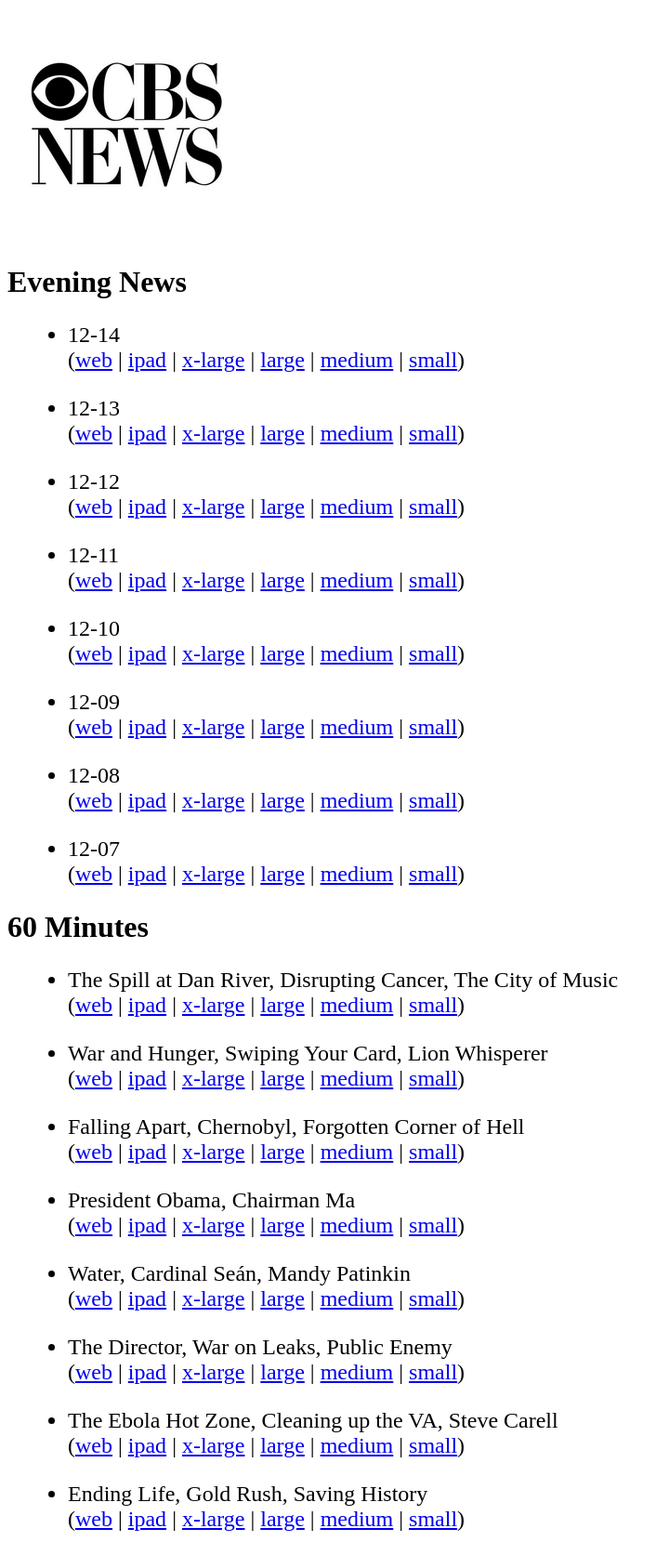
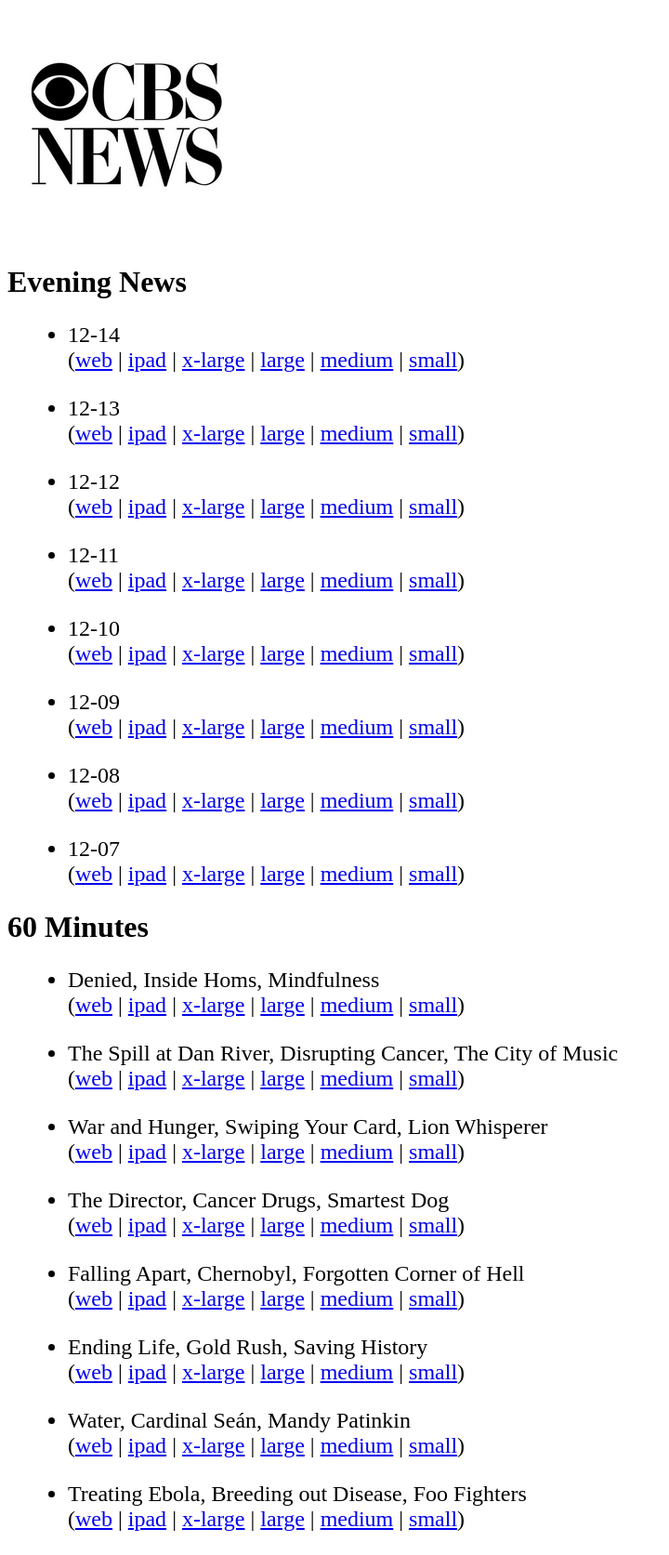
Before and after one commit to jkutner/cbsfeed, a Jekyll site: the page built from index.html, in a window 1280 px wide. Shown: the whole page at 93% size, without its empty margins (0-720 px from the left). Built offline with Jekyll 4.4.1, drawn with Linux system fonts in a browser that asks for light colours; nearby versions of some CDN libraries; some of the changed lines change nothing that is shown.

Commit message:
Updating with latest episdoes

```diff
--- a/_data/sixtymin.yml
+++ b/_data/sixtymin.yml
@@ -1,4 +1,13 @@
 ---
+- title: Denied, Inside Homs, Mindfulness
+  links:
+    orig: /videos/denied-inside-homs-mindfulness/
+    ipad: ipad-streaming.cbsnews.com/media/mpx/2014/12/14/372475971824/60_FULL_121414_320321_phone.m3u8
+    mp4_240: media\/2014\/12\/14\/372475971824\/60_FULL_121414_320246_240.mp4
+    mp4_740: media\/2014\/12\/14\/372475971824\/60_FULL_121414_320246_740.mp4
+    mp4_796: media\/2014\/12\/14\/372475971824\/60_FULL_121414_320246_796.mp4
+    mp4_1296: media\/2014\/12\/14\/372475971824\/60_FULL_121414_320246_1296.mp4
+  date: Denied, Inside Homs, Mindfulness
 - title: The Spill at Dan River, Disrupting Cancer, The City of Music
   links:
     orig: /videos/the-spill-at-dan-river-disrupting-cancer-the-city-of-music/
@@ -17,6 +26,15 @@
     mp4_796: media\/2014\/11\/29\/365134915521\/60_FULL_113014_314250_796.mp4
     mp4_1296: media\/2014\/11\/29\/365134915521\/60_FULL_113014_314250_1296.mp4
   date: War and Hunger, Swiping Your Card, Lion Whisperer
+- title: The Director, Cancer Drugs, Smartest Dog
+  links:
+    orig: /videos/the-director-cancer-drugs-smartest-dog/
+    ipad: ipad-streaming.cbsnews.com/media/mpx/2014/10/05/338079299674/60_FULL_100514_287241_tablet.m3u8
+    mp4_240: media\/2014\/10\/05\/338079299674\/60_FULL_100514_287079_240.mp4
+    mp4_740: media\/2014\/10\/05\/338079299674\/60_FULL_100514_287079_740.mp4
+    mp4_796: media\/2014\/10\/05\/338079299674\/60_FULL_100514_287079_796.mp4
+    mp4_1296: media\/2014\/10\/05\/338079299674\/60_FULL_100514_287079_1296.mp4
+  date: The Director, Cancer Drugs, Smartest Dog
 - title: Falling Apart, Chernobyl, Forgotten Corner of Hell
   links:
     orig: /videos/falling-apart-chernobyl-forgotten-corner-of-hell/
@@ -26,15 +44,15 @@
     mp4_796: media\/2014\/11\/23\/362313795967\/60_FULL_11232014_312148_796.mp4
     mp4_1296: media\/2014\/11\/23\/362313795967\/60_FULL_11232014_312148_1296.mp4
   date: Falling Apart, Chernobyl, Forgotten Corner of Hell
-- title: President Obama, Chairman Ma
+- title: Ending Life, Gold Rush, Saving History
   links:
-    orig: /videos/president-obama-chairman-ma/
-    ipad: ipad-streaming.cbsnews.com/media/mpx/2014/09/29/334715459590/60_FULL_092814_285651_500/60_FULL_092814_285651_500.m3u8
-    mp4_240: media\/2014\/09\/29\/334715459590\/60_FULL_092814_283238_240.mp4
-    mp4_740: media\/2014\/09\/29\/334715459590\/60_FULL_092814_283238_740.mp4
-    mp4_796: media\/2014\/09\/29\/334715459590\/60_FULL_092814_283238_796.mp4
-    mp4_1296: media\/2014\/09\/29\/334715459590\/60_FULL_092814_283238_1296.mp4
-  date: President Obama, Chairman Ma
+    orig: /videos/ending-life-gold-rush-saving-history/
+    ipad: ipad-streaming.cbsnews.com/media/mpx/2014/10/19/344922179613/60_FULL_101914_297733_500/60_FULL_101914_297733_500.m3u8
+    mp4_240: media\/2014\/10\/19\/344922124013\/60_FULL_101914_297722_240.mp4
+    mp4_740: media\/2014\/10\/19\/344922174013\/60_FULL_101914_297722_740.mp4
+    mp4_796: media\/2014\/10\/19\/344922179613\/60_FULL_101914_297722_796.mp4
+    mp4_1296: media\/2014\/10\/19\/3449221129613\/60_FULL_101914_297722_1296.mp4
+  date: Ending Life, Gold Rush, Saving History
 - title: Water, Cardinal Se&aacute;n, Mandy Patinkin
   links:
     orig: /videos/water-cardinal-sean-mandy-patinkin/
@@ -44,30 +62,12 @@
     mp4_796: media\/2014\/11\/17\/359532099703\/60_FULL_111614_309524_796.mp4
     mp4_1296: media\/2014\/11\/17\/359532099703\/60_FULL_111614_309524_1296.mp4
   date: Water, Cardinal Se&aacute;n, Mandy Patinkin
-- title: The Director, War on Leaks, Public Enemy
+- title: Treating Ebola, Breeding out Disease, Foo Fighters
   links:
-    orig: /videos/the-director-war-on-leaks-public-enemy/
-    ipad: ipad-streaming.cbsnews.com/media/mpx/2014/10/12/340999747517/60_FULL_101214_291355_500/60_FULL_101214_291355_500.m3u8
-    mp4_240: media\/2014\/10\/12\/340999747517\/60_FULL_101214_291137_240.mp4
-    mp4_740: media\/2014\/10\/12\/340999747517\/60_FULL_101214_291137_740.mp4
-    mp4_796: media\/2014\/10\/12\/340999747517\/60_FULL_101214_291137_796.mp4
-    mp4_1296: media\/2014\/10\/12\/340999747517\/60_FULL_101214_291137_1296.mp4
-  date: The Director, War on Leaks, Public Enemy
-- title: The Ebola Hot Zone, Cleaning up the VA, Steve Carell
-  links:
-    orig: /videos/the-ebola-hot-zone-cleaning-up-the-va-steve-carell/
-    ipad: ipad-streaming.cbsnews.com/media/mpx/2014/11/10/355843139997/60_FULL_110914_306436_tablet.m3u8
-    mp4_240: media\/2014\/11\/10\/355843139997\/60_FULL_110914_306401_240.mp4
-    mp4_740: media\/2014\/11\/10\/355843139997\/60_FULL_110914_306401_740.mp4
-    mp4_796: media\/2014\/11\/10\/355843139997\/60_FULL_110914_306401_796.mp4
-    mp4_1296: media\/2014\/11\/10\/355843139997\/60_FULL_110914_306401_1296.mp4
-  date: The Ebola Hot Zone, Cleaning up the VA, Steve Carell
-- title: Ending Life, Gold Rush, Saving History
-  links:
-    orig: /videos/ending-life-gold-rush-saving-history/
-    ipad: ipad-streaming.cbsnews.com/media/mpx/2014/10/19/344922179613/60_FULL_101914_297733_500/60_FULL_101914_297733_500.m3u8
-    mp4_240: media\/2014\/10\/19\/344922124013\/60_FULL_101914_297722_240.mp4
-    mp4_740: media\/2014\/10\/19\/344922174013\/60_FULL_101914_297722_740.mp4
-    mp4_796: media\/2014\/10\/19\/344922179613\/60_FULL_101914_297722_796.mp4
-    mp4_1296: media\/2014\/10\/19\/3449221129613\/60_FULL_101914_297722_1296.mp4
-  date: Ending Life, Gold Rush, Saving History
+    orig: /videos/treating-ebola-breeding-out-disease-foo-fighters/
+    ipad: ipad-streaming.cbsnews.com/media/mpx/2014/10/26/348153923933/60_FULL_102614_301025_500/60_FULL_102614_301025_500.m3u8
+    mp4_240: media\/2014\/10\/26\/348153923933\/60_FULL_102614_300962_240.mp4
+    mp4_740: media\/2014\/10\/26\/348153923933\/60_FULL_102614_300962_740.mp4
+    mp4_796: media\/2014\/10\/26\/348153923933\/60_FULL_102614_300962_796.mp4
+    mp4_1296: media\/2014\/10\/26\/348153923933\/60_FULL_102614_300962_1296.mp4
+  date: Treating Ebola, Breeding out Disease, Foo Fighters
```
